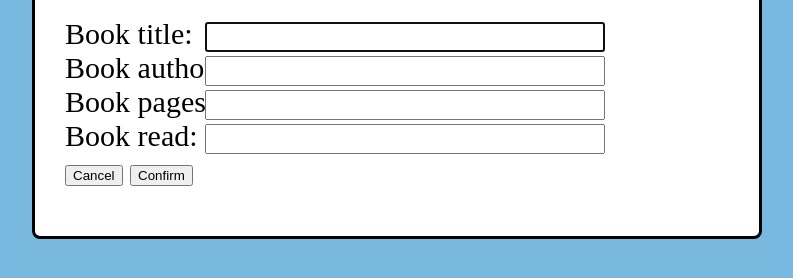
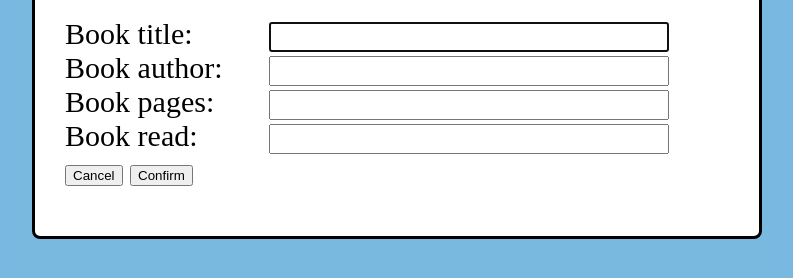
Before and after one commit to Vlad-Petruk/library, a plain HTML site: page index.html in a window 1280 px wide. Both pictures are taken after a click on the button "NEW BOOK". Shown: the part 330-608 px from the top of the page, without its empty margins (243-1036 px from the left). Drawn offline with Linux system fonts and the light colour scheme.

Commit message:
fixed input position

```diff
--- a/main.js
+++ b/main.js
@@ -66,7 +66,7 @@ inputRead.addEventListener("input", (e) => {
 });
 
 confirmBtn.addEventListener("click", (event) => {
-  event.preventDefault();
+//   event.preventDefault();
   const book = new Book(userTitle, userAuthor, userPages, userRead);
   myLibrary.push(book);
   displayLibrary();
--- a/style.css
+++ b/style.css
@@ -76,6 +76,6 @@ input{
     width: 400px;
     height: 30px;
     position: fixed;
-    left: 35%;
+    left: 40%;
     margin: 15px auto;
 }
```
